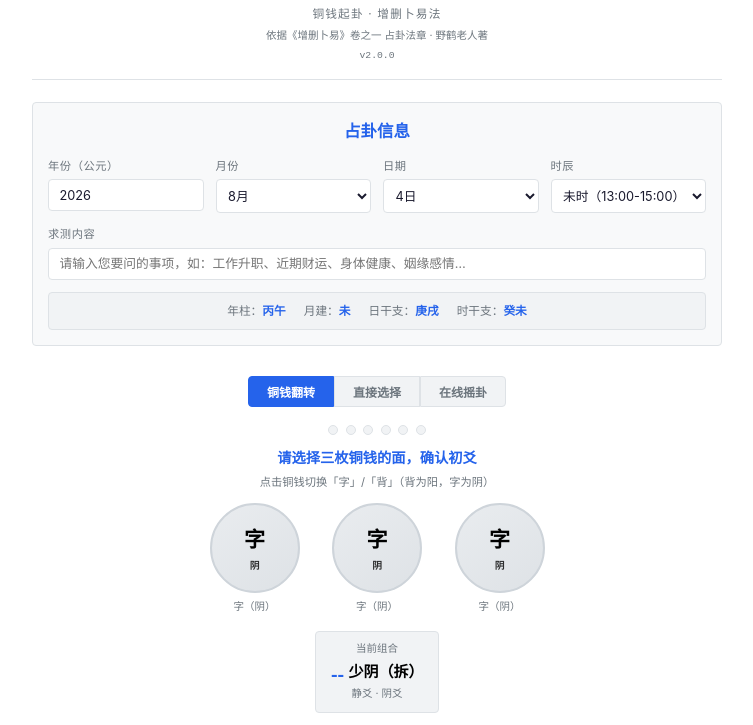
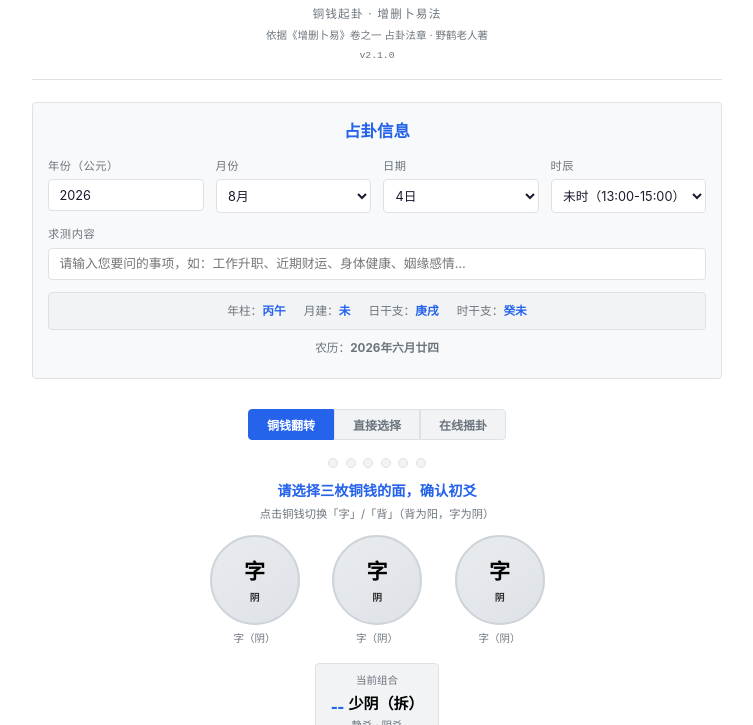
Before and after one commit to a584337921/liuyao, a plain HTML site: page liuyao-coin-divination.html in a window 1280 px wide. Shown: the part 58-783 px from the top of the page, without its empty margins (263-1016 px from the left). Drawn offline with Linux system fonts and the light colour scheme.

Commit message:
v2.1.0 首页添加农历月份时间显示（公历转农历，实时随日期切换更新）

```diff
--- a/liuyao-coin-divination.html
+++ b/liuyao-coin-divination.html
@@ -126,6 +126,13 @@ body {
 .ganzhi-preview .gzp-item b {
   color: var(--accent);
   font-weight: 700;
+}
+.lunar-preview {
+  text-align: center;
+  font-size: 0.78rem;
+  color: var(--muted);
+  margin-top: 0.3rem;
+  padding: 0.3rem 0.5rem;
 }
 
 /* GuaZhi Display (in interpret input, read-only) */
@@ -944,6 +951,9 @@ body {
         <span class="gzp-item">月建：<b id="gzpMonth">未</b></span>
         <span class="gzp-item">日干支：<b id="gzpDay">壬戌</b></span>
         <span class="gzp-item">时干支：<b id="gzpHour">甲辰</b></span>
+      </div>
+      <div class="lunar-preview" id="lunarPreview">
+        <span class="gzp-item">农历：<b id="gzpLunar">—</b></span>
       </div>
     </section>
 
@@ -1164,7 +1174,7 @@ body {
  * 版本号（主版本.次版本.修订号）— 每次更新时递增
  * 主版本：重大架构/功能更新 | 次版本：新增功能/模块 | 修订号：bug修复/优化
  */
-const APP_VERSION = 'v2.0.0';
+const APP_VERSION = 'v2.1.0';
 
 /**
  * 起卦规则：
@@ -1574,6 +1584,38 @@ function calcAllGanZhi() {
   return { yearGz: yearGz, monthJian: monthJian, dayGz: dayGz, hourGz: hourGz, fromLocked: !!state.divTime };
 }
 
+// ========== 公历转农历 ==========
+var LUNAR_INFO = [0x04bd8,0x04ae0,0x0a570,0x054d5,0x0d260,0x0d950,0x16554,0x056a0,0x09ad0,0x055d2,0x04ae0,0x0a5b6,0x0a4d0,0x0d250,0x1d255,0x0b540,0x0d6a0,0x0ada2,0x095b0,0x14977,0x04970,0x0a4b0,0x0b4b5,0x06a50,0x06d40,0x1ab54,0x02b60,0x09570,0x052f2,0x04970,0x06566,0x0d4a0,0x0ea50,0x06e95,0x05ad0,0x02b60,0x186e3,0x092e0,0x1c8d7,0x0c950,0x0d4a0,0x1d8a6,0x0b550,0x056a0,0x1a5b4,0x025d0,0x092d0,0x0d2b2,0x0a950,0x0b557,0x06ca0,0x0b550,0x15355,0x04da0,0x0a5b0,0x14573,0x052b0,0x0a9a8,0x0e950,0x06aa0,0x0aea6,0x0ab50,0x04b60,0x0aae4,0x0a570,0x05260,0x0f263,0x0d950,0x05b57,0x056a0,0x096d0,0x04dd5,0x04ad0,0x0a4d0,0x0d4d4,0x0d250,0x0d558,0x0b540,0x0b6a0,0x195a6,0x095b0,0x049b0,0x0a974,0x0a4b0,0x0b27a,0x06a50,0x06d40,0x0af46,0x0ab60,0x09570,0x04af5,0x04970,0x064b0,0x074a3,0x0ea50,0x06b58,0x055c0,0x0ab60,0x096d5,0x092e0,0x0c960,0x0d954,0x0d4a0,0x0da50,0x07552,0x056a0,0x0abb7,0x025d0,0x09238,0x052b0,0x0a950,0x0b4a0,0x0b6a6,0x0ad50,0x055a0,0x0aba4,0x0a5b0,0x052b0,0x0b273,0x06930,0x07337,0x06aa0,0x0ad50,0x14b55,0x04b60,0x0a570,0x054e4,0x0d160,0x0e968,0x0d520,0x0daa0,0x16aa6,0x056d0,0x04ae0,0x0a9d4,0x0a2d0,0x0d150,0x0f252,0x0d520];
+function lYearDays(y){var sum=348;for(var i=0x8000;i>0x8;i>>=1){sum+=(LUNAR_INFO[y-1900]&i)?1:0;}return sum+leapDays(y);}
+function leapMonth(y){return LUNAR_INFO[y-1900]&0xf;}
+function leapDays(y){if(leapMonth(y)){return(LUNAR_INFO[y-1900]&0x10000)?30:29;}return 0;}
+function monthDays(y,m){return(LUNAR_INFO[y-1900]&(0x10000>>m))?30:29;}
+function solarToLunar(year,month,day){
+  var baseDate=new Date(1900,0,31);
+  var objDate=new Date(year,month-1,day);
+  var offset=Math.round((objDate-baseDate)/86400000);
+  var temp=0;var lunarYear,lunarMonth,lunarDay,isLeap=false;
+  for(lunarYear=1900;lunarYear<2050&&offset>0;lunarYear++){
+    temp=lYearDays(lunarYear);offset-=temp;
+  }
+  if(offset<0){offset+=temp;lunarYear--;}
+  var leap=leapMonth(lunarYear);
+  for(lunarMonth=1;lunarMonth<13&&offset>0;lunarMonth++){
+    if(leap>0&&lunarMonth==leap+1&&!isLeap){lunarMonth--;isLeap=true;temp=leapDays(lunarYear);}
+    else{temp=monthDays(lunarYear,lunarMonth);}
+    if(isLeap&&lunarMonth==leap+1)isLeap=false;
+    offset-=temp;
+  }
+  if(offset==0&&leap>0&&lunarMonth==leap+1){if(isLeap){isLeap=false;}else{isLeap=true;lunarMonth--;}}
+  if(offset<0){offset+=temp;lunarMonth--;}
+  lunarDay=offset+1;
+  var monthNames=['正','二','三','四','五','六','七','八','九','十','冬','腊'];
+  var dayNames=['初一','初二','初三','初四','初五','初六','初七','初八','初九','初十','十一','十二','十三','十四','十五','十六','十七','十八','十九','二十','廿一','廿二','廿三','廿四','廿五','廿六','廿七','廿八','廿九','三十'];
+  var monthStr=(isLeap?'闰':'')+monthNames[lunarMonth-1]+'月';
+  var dayStr=dayNames[lunarDay-1];
+  return {year:lunarYear,month:lunarMonth,day:lunarDay,isLeap:isLeap,monthStr:monthStr,dayStr:dayStr,fullStr:lunarYear+'年'+monthStr+dayStr};
+}
+
 /** 实时更新干支预览（起卦区） */
 function updateGanZhiPreview() {
   var gz = calcAllGanZhi();
@@ -1585,6 +1627,19 @@ function updateGanZhiPreview() {
   if (el2) el2.textContent = gz.monthJian;
   if (el3) el3.textContent = gz.dayGz;
   if (el4) el4.textContent = gz.hourGz;
+  // 更新农历显示
+  var year = parseInt(document.getElementById('yearInput').value) || 2026;
+  var month = parseInt(document.getElementById('monthInput').value) || 1;
+  var day = parseInt(document.getElementById('dayInput').value) || 1;
+  var lunarEl = document.getElementById('gzpLunar');
+  if (lunarEl) {
+    try {
+      var lunar = solarToLunar(year, month, day);
+      lunarEl.textContent = lunar.fullStr;
+    } catch(e) {
+      lunarEl.textContent = '—';
+    }
+  }
 }
 
 /** 更新解卦区只读显示 */
```
